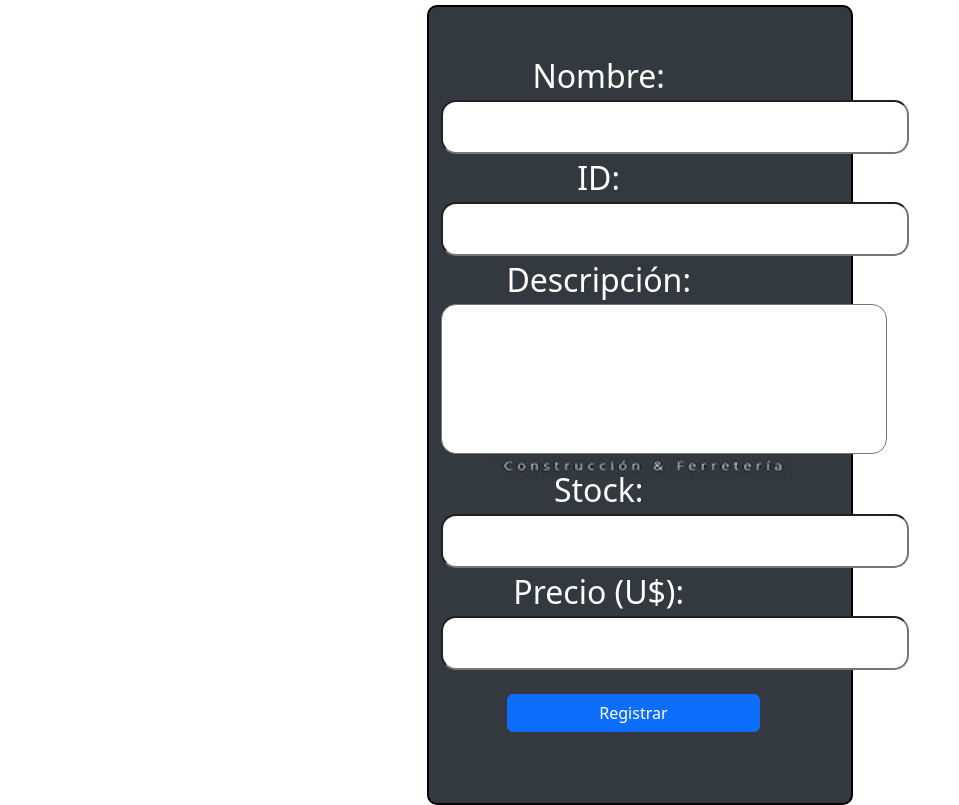
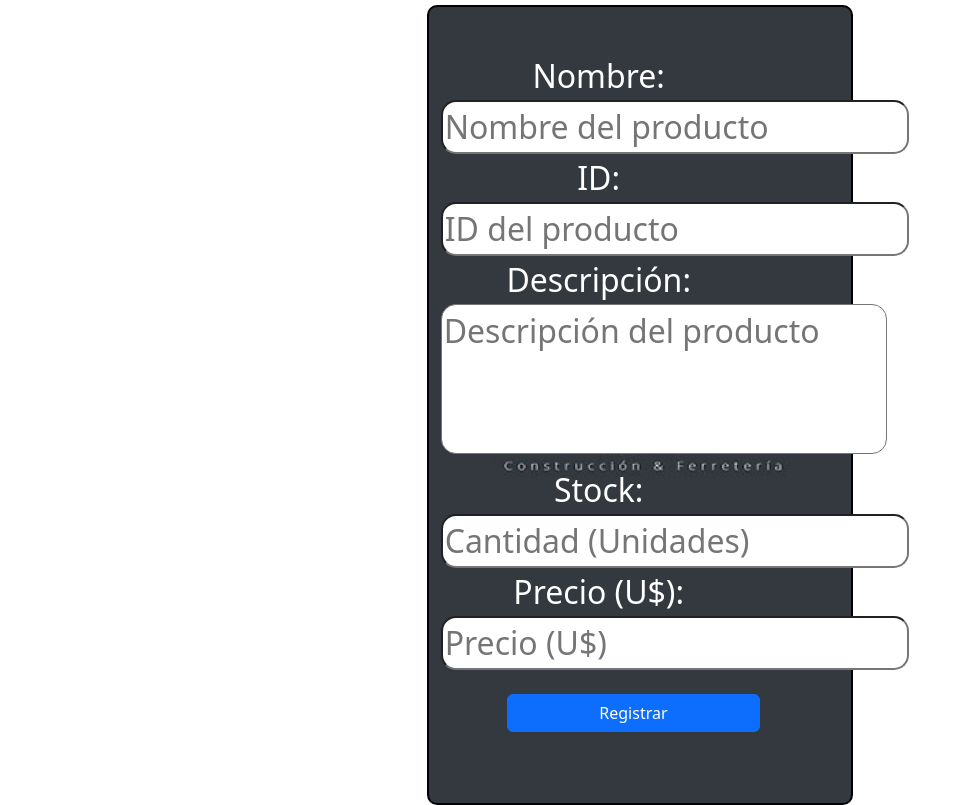
Before and after one commit to gonzabb14/Contablito, a plain HTML site: page index.html in a window 1280 px wide. Shown: the part 119-924 px from the top of the page, without its empty margins (0-959 px from the left). Drawn offline with nearby package versions, Linux system fonts and the light colour scheme.

Commit message:
Update index.html

```diff
--- a/index.html
+++ b/index.html
@@ -60,7 +60,7 @@
         <form action="" id="structure">
           <label for=""
             >Nombre: <br />
-            <input
+            <input placeholder="Nombre del producto"
               class="input"
               type="text"
               name="nombre-producto"
@@ -69,7 +69,7 @@
           </label>
           <label for=""
             >ID: <br />
-            <input
+            <input placeholder="ID del producto"
               class="input"
               type="text"
               name="id-producto"
@@ -78,7 +78,7 @@
           </label>
           <label for=""
             >Descripción: <br />
-            <textarea
+            <textarea placeholder="Descripción del producto"
               class="input"
               id="textarea"
               name="descripcion-producto"
@@ -89,7 +89,7 @@
           </label>
           <label for=""
             >Stock: <br />
-            <input
+            <input placeholder="Cantidad (Unidades)"
               class="input"
               type="text"
               name="stock-producto"
@@ -98,7 +98,7 @@
           </label>
           <label for=""
             >Precio (U$): <br />
-            <input
+            <input placeholder="Precio (U$)"
               class="input"
               type="text"
               name="costo-producto"
```
